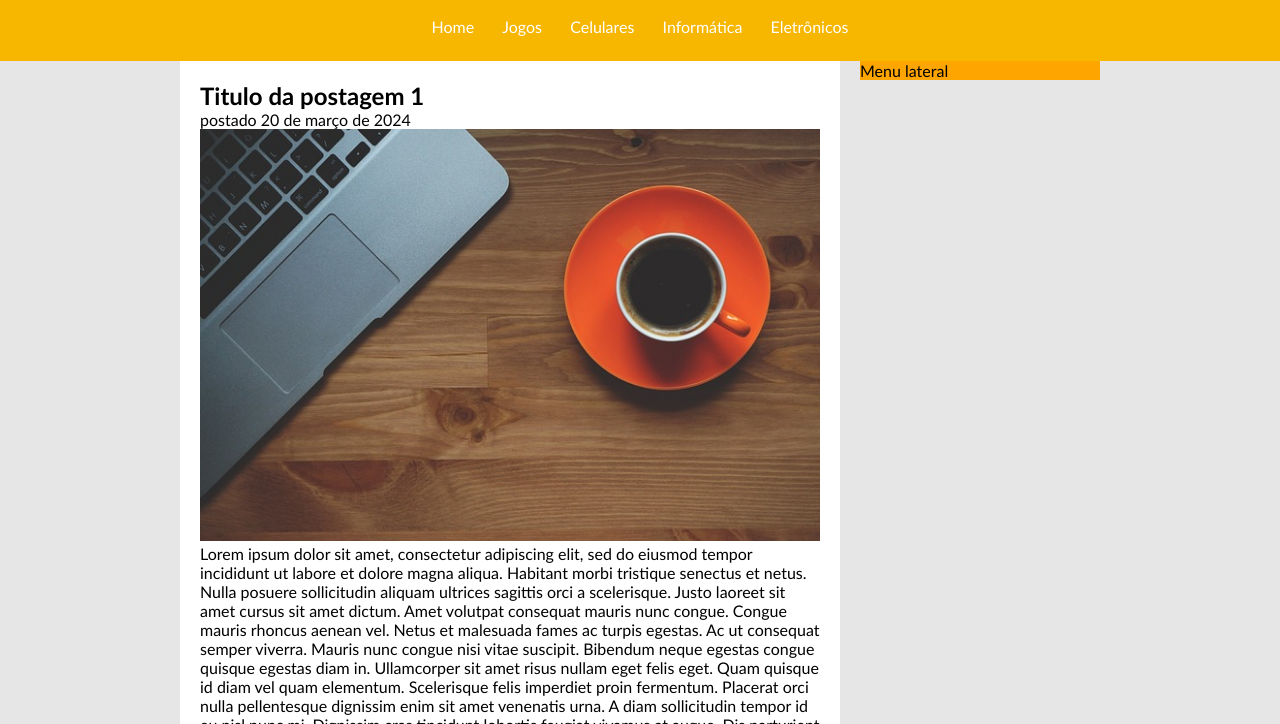
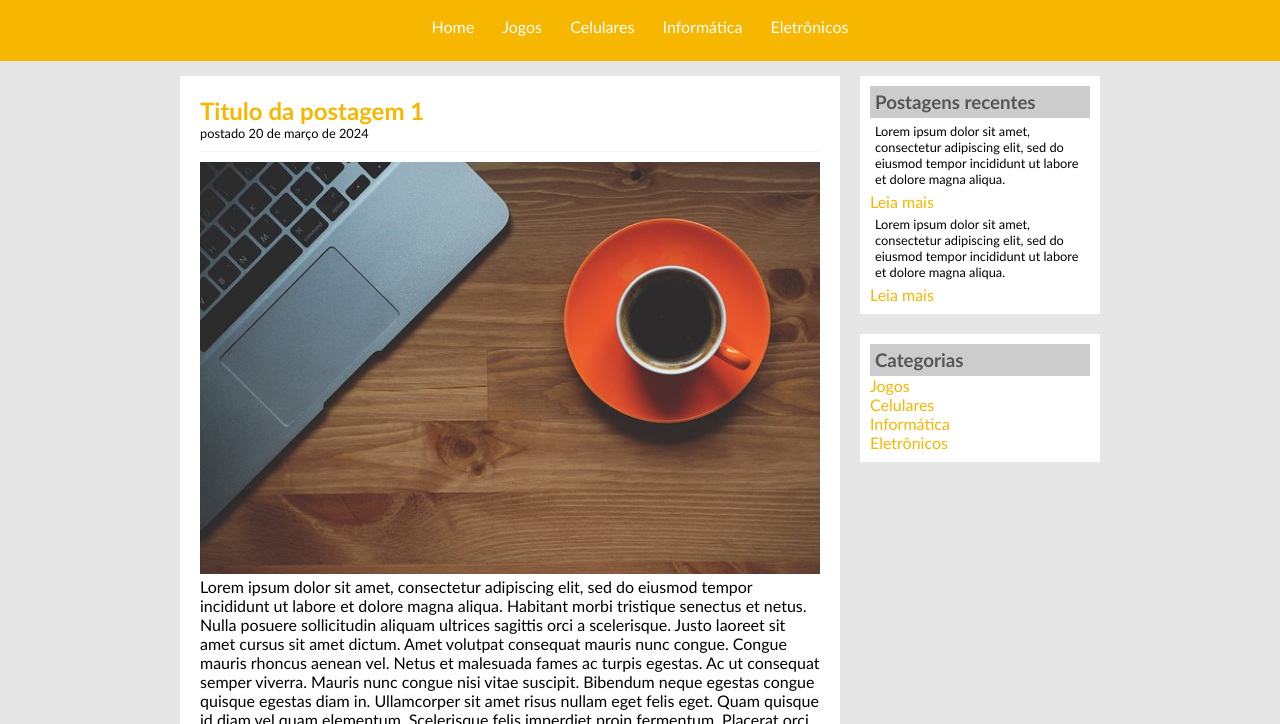
Before and after one commit to MateusNespoli/CSS-basico-TecBlog, a plain HTML site: page index.html in a window 1280 px wide. Shown: the part 76-800 px from the top of the page. Drawn offline with Linux system fonts and the light colour scheme.

Commit message:
conteudo lateral

```diff
--- a/css/style.css
+++ b/css/style.css
@@ -24,11 +24,9 @@
 #area-principal {
     width: 920px;
     margin: 0 auto;
+    padding: 15px;
 }
 
-#area-postagens,#area-lateral {
-    background: orange;
-}
 #area-postagens {
     width: 660px;
     float: left;
@@ -45,6 +43,12 @@
     background: white;
 }
 
+.conteudo-lateral {
+    background: white;
+    padding: 10px;
+    margin-bottom: 20px;
+}
+
 #rodape {
     clear: both;
     text-align: center;
@@ -57,14 +61,24 @@
 a {
     text-decoration: none;
 }
+
 a:link, a:visited {
+    color: #f7b600;
+}
+
+a:hover {
+    text-decoration: underline;
+}
+
+#area-cabecalho a:link, #area-cabecalho a:visited {
     color: #FFF;
     padding: 8px 12px;
 }
 
-a:hover {
+#area-cabecalho a:hover {
     color: #f7b600;
     background: #FFF;
+    text-decoration: none;
 }
 
 /*
@@ -75,6 +89,29 @@
     font-size: 2.5em;
 }
 
+h2 {
+    color: #f7b600;
+}
+
+h3 {
+    color: #565656;
+    background: #CCC;
+    padding: 5px;
+}
+
 .branco {
     color: white;
 }
+
+.data-postagem {
+    font-size: 0.8em;
+    border-bottom: 1px solid #f4f4f4;
+    padding-bottom: 10px;
+    margin-bottom: 10px;
+    display: block;
+}
+
+.texto-lateral {
+    font-size: 0.8em;
+    padding: 5px;
+}
--- a/index.html
+++ b/index.html
@@ -25,20 +25,63 @@
     <div id="area-principal">
         <div id="area-postagens">
 
+            <!--abertura postagem-->
             <div class="postagem">
                 <h2>Titulo da postagem 1</h2>
-                <span> postado 20 de março de 2024</span>
+                <span class="data-postagem"> postado 20 de março de 2024</span>
                 <img width= "620px" src="imagens/imagem1.jpg">
                 <p>
                     Lorem ipsum dolor sit amet, consectetur adipiscing elit, sed do eiusmod tempor incididunt ut labore et dolore magna aliqua. Habitant morbi tristique senectus et netus. Nulla posuere sollicitudin aliquam ultrices sagittis orci a scelerisque. Justo laoreet sit amet cursus sit amet dictum. Amet volutpat consequat mauris nunc congue. Congue mauris rhoncus aenean vel. Netus et malesuada fames ac turpis egestas. Ac ut consequat semper viverra. Mauris nunc congue nisi vitae suscipit. Bibendum neque egestas congue quisque egestas diam in. Ullamcorper sit amet risus nullam eget felis eget. Quam quisque id diam vel quam elementum. Scelerisque felis imperdiet proin fermentum. Placerat orci nulla pellentesque dignissim enim sit amet venenatis urna. A diam sollicitudin tempor id eu nisl nunc mi. Dignissim cras tincidunt lobortis feugiat vivamus at augue. Dis parturient montes nascetur ridiculus mus mauris vitae ultricies. Elit ullamcorper dignissim cras tincidunt lobortis feugiat vivamus. Egestas erat imperdiet sed euismod nisi porta lorem mollis. Mattis enim ut tellus elementum sagittis vitae et.
                 </p>
                 <a href="">Leia mais</a>
-            </div>
+            </div><!--fechamento postagem-->
+
+            <!--abertura postagem-->
+            <div class="postagem">
+                <h2>Titulo da postagem 2</h2>
+                <span class="data-postagem"> postado 20 de março de 2024</span>
+                <img width= "620px" src="imagens/imagem2.jpg">
+                <p>
+                    Lorem ipsum dolor sit amet, consectetur adipiscing elit, sed do eiusmod tempor incididunt ut labore et dolore magna aliqua. Habitant morbi tristique senectus et netus. Nulla posuere sollicitudin aliquam ultrices sagittis orci a scelerisque. Justo laoreet sit amet cursus sit amet dictum. Amet volutpat consequat mauris nunc congue. Congue mauris rhoncus aenean vel. Netus et malesuada fames ac turpis egestas. Ac ut consequat semper viverra. Mauris nunc congue nisi vitae suscipit. Bibendum neque egestas congue quisque egestas diam in. Ullamcorper sit amet risus nullam eget felis eget. Quam quisque id diam vel quam elementum. Scelerisque felis imperdiet proin fermentum. Placerat orci nulla pellentesque dignissim enim sit amet venenatis urna. A diam sollicitudin tempor id eu nisl nunc mi. Dignissim cras tincidunt lobortis feugiat vivamus at augue. Dis parturient montes nascetur ridiculus mus mauris vitae ultricies. Elit ullamcorper dignissim cras tincidunt lobortis feugiat vivamus. Egestas erat imperdiet sed euismod nisi porta lorem mollis. Mattis enim ut tellus elementum sagittis vitae et.
+                </p>
+                <a href="">Leia mais</a>
+            </div><!--fechamento postagem-->
         </div>
 
         <div id="area-lateral">
-            Menu lateral
+
+            <div class="conteudo-lateral">
+                <h3>Postagens recentes</h3>
+
+                <div>
+                    <p  class="texto-lateral">
+                        Lorem ipsum dolor sit amet, consectetur adipiscing elit, sed do eiusmod tempor incididunt ut labore et dolore magna aliqua.
+                    </p>
+                    <a href="">Leia mais</a>
+                </div>
+
+                <div>
+                    <p  class="texto-lateral" style="border-bottom: none;">
+                        Lorem ipsum dolor sit amet, consectetur adipiscing elit, sed do eiusmod tempor incididunt ut labore et dolore magna aliqua.
+                    </p>
+                    <a href="">Leia mais</a>
+                </div>
+            </div>
+
+            <div class="conteudo-lateral">
+                <h3>Categorias</h3>
+
+                <a href="">Jogos</a><br>
+                <a href="">Celulares</a><br>
+                <a href="">Informática</a><br>
+                <a href="">Eletrônicos</a><br>
+
+            </div>
+
+
         </div>
+
+
 
         <div id="rodape">
             Todos os direitos reservados
```
